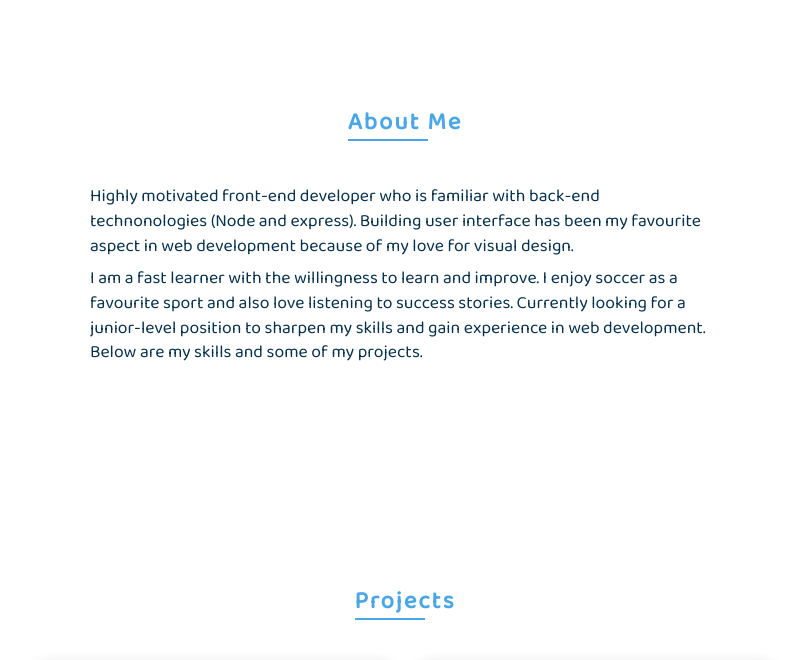
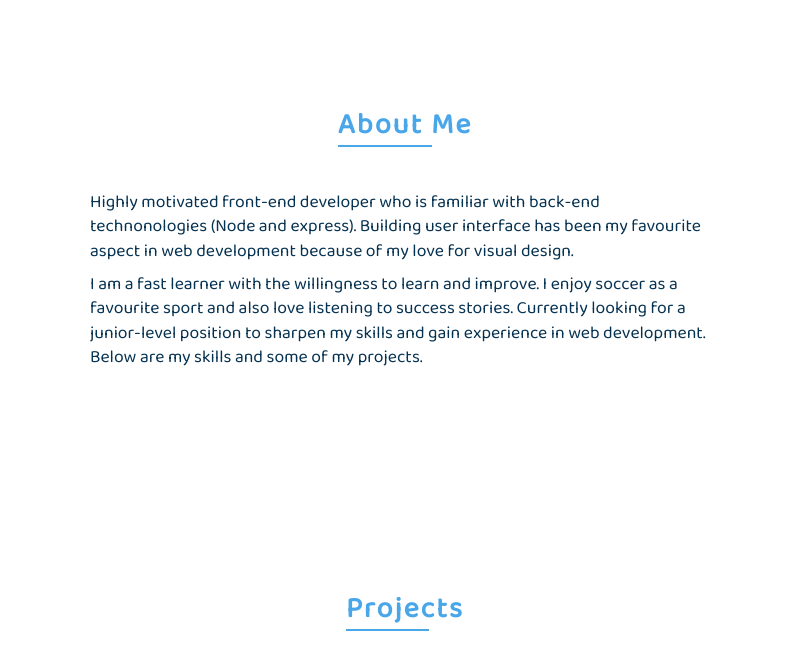
Before and after one commit to dev-rafiu/portfolio-website, a plain HTML site: page index.html in a window 1280 px wide. Shown: the part 802-1462 px from the top of the page, without its empty margins (235-1044 px from the left). Drawn offline with Linux system fonts and the light colour scheme.

Commit message:
increase section title font size

```diff
--- a/scss/_boilerplate.scss
+++ b/scss/_boilerplate.scss
@@ -64,7 +64,7 @@ h4 {
   margin-left: auto;
   margin-right: auto;
   letter-spacing: 2px;
-  // font-size: 2rem;
+  font-size: 1.8rem;
 
   &::after {
     content: "";
```
Also changed, not shown: css/style.css, 1 other file.
